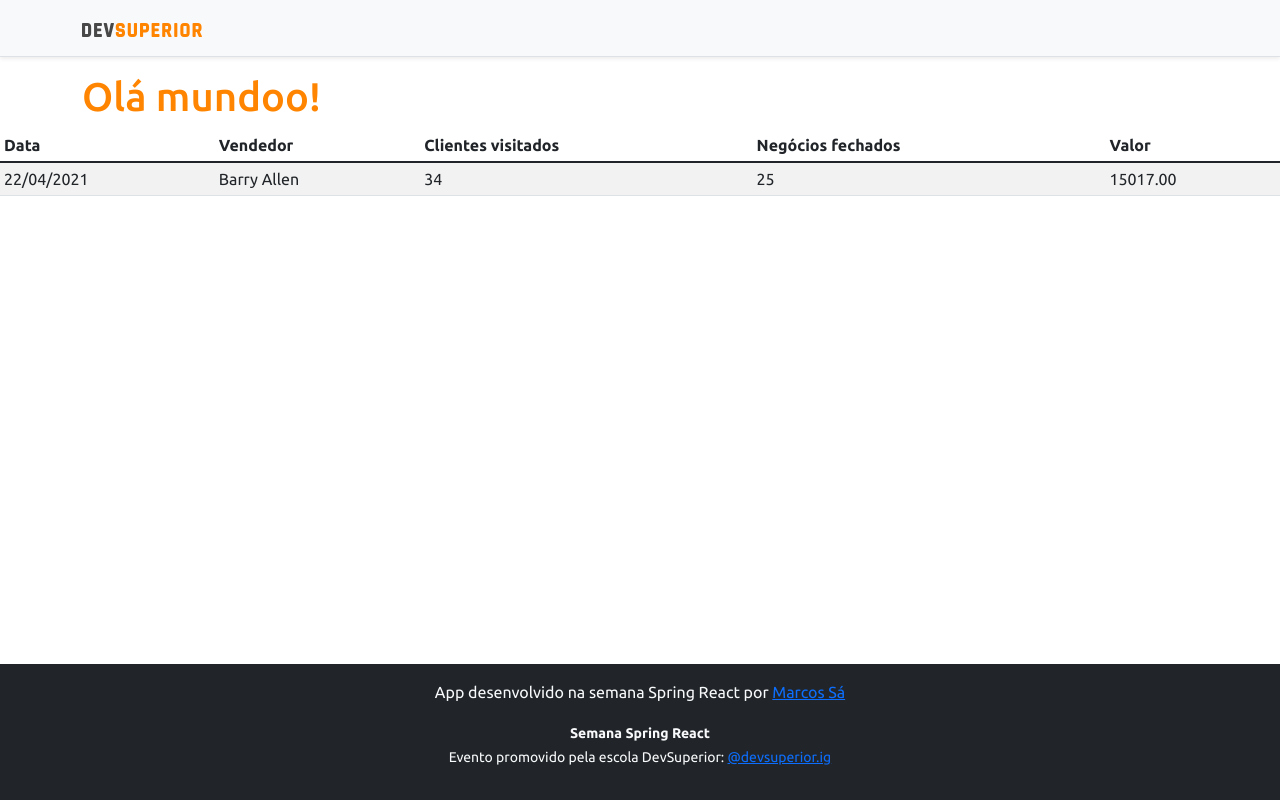
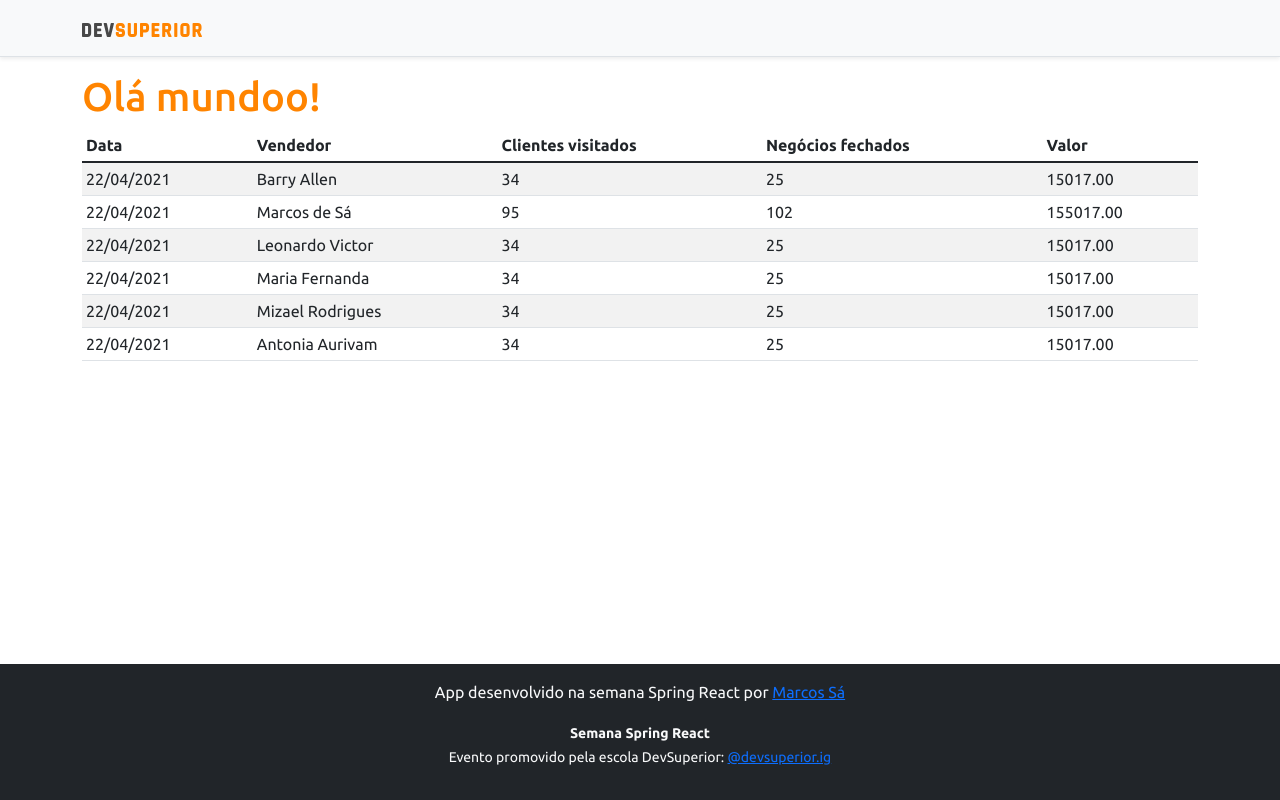
Before and after one commit to vrsmarcos00/Projeto-sds5, a React (Create React App) app in the folder frontend/: page / in a window 1280 px wide. Built offline with nearby package versions, Linux system fonts and the light colour scheme.

Commit message:
Updated Database

```diff
--- a/frontend/src/App.tsx
+++ b/frontend/src/App.tsx
@@ -8,8 +8,8 @@ function App() {
       <NavBar />
       <div className="container">
         <h1 className="text-primary">Olá mundoo!</h1>
+        <DataTable />
       </div>
-      <DataTable />
       <Footer />
     </>
   );
--- a/frontend/src/components/DataTable/index.tsx
+++ b/frontend/src/components/DataTable/index.tsx
@@ -19,6 +19,41 @@ const DataTable = () => {
             <td>25</td>
             <td>15017.00</td>
           </tr>
+          <tr>
+            <td>22/04/2021</td>
+            <td>Marcos de Sá</td>
+            <td>95</td>
+            <td>102</td>
+            <td>155017.00</td>
+          </tr>
+          <tr>
+            <td>22/04/2021</td>
+            <td>Leonardo Victor</td>
+            <td>34</td>
+            <td>25</td>
+            <td>15017.00</td>
+          </tr>
+          <tr>
+            <td>22/04/2021</td>
+            <td>Maria Fernanda</td>
+            <td>34</td>
+            <td>25</td>
+            <td>15017.00</td>
+          </tr>
+          <tr>
+            <td>22/04/2021</td>
+            <td>Mizael Rodrigues</td>
+            <td>34</td>
+            <td>25</td>
+            <td>15017.00</td>
+          </tr>
+          <tr>
+            <td>22/04/2021</td>
+            <td>Antonia Aurivam</td>
+            <td>34</td>
+            <td>25</td>
+            <td>15017.00</td>
+          </tr>
         </tbody>
       </table>
     </div>
```
